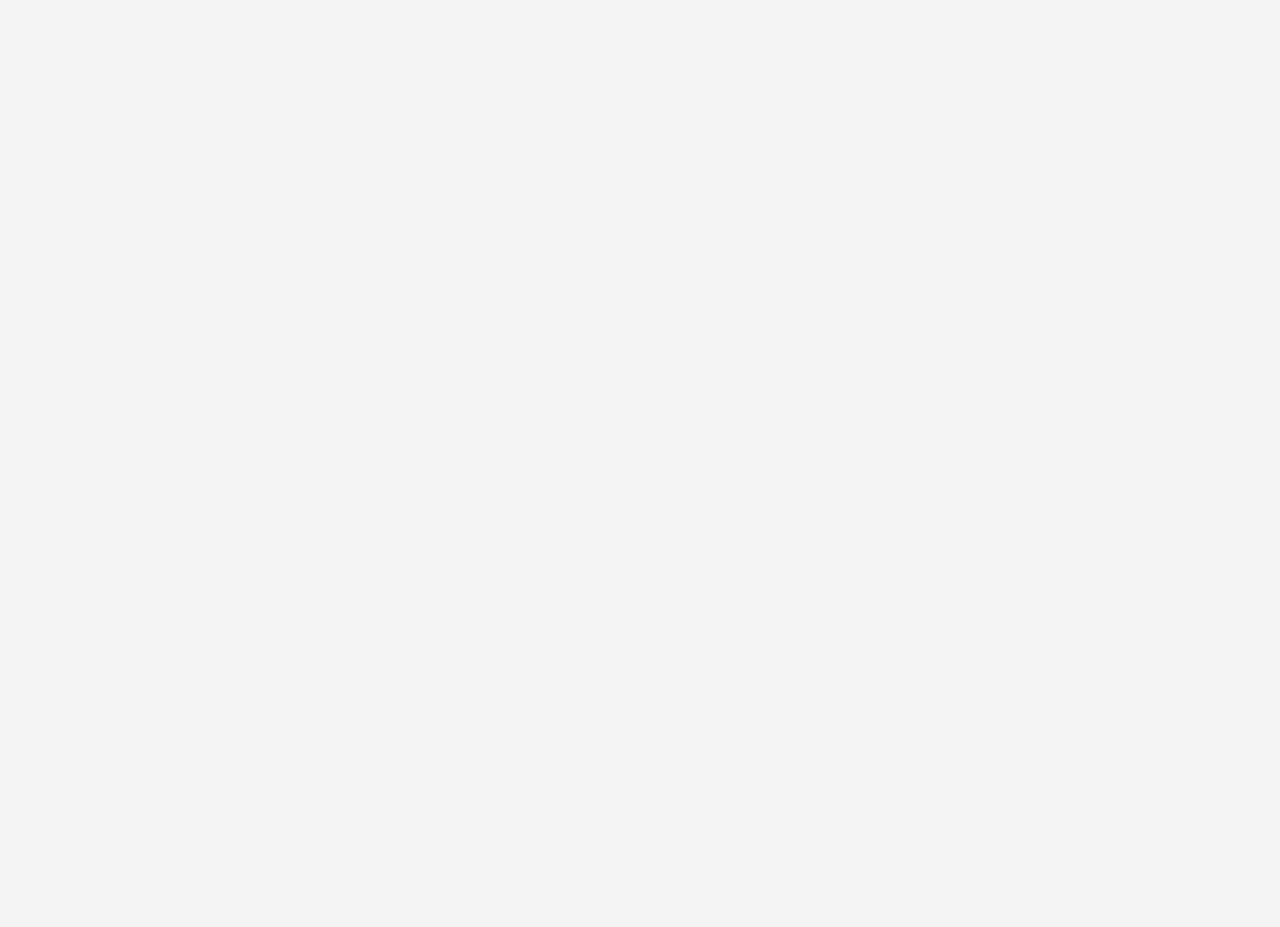
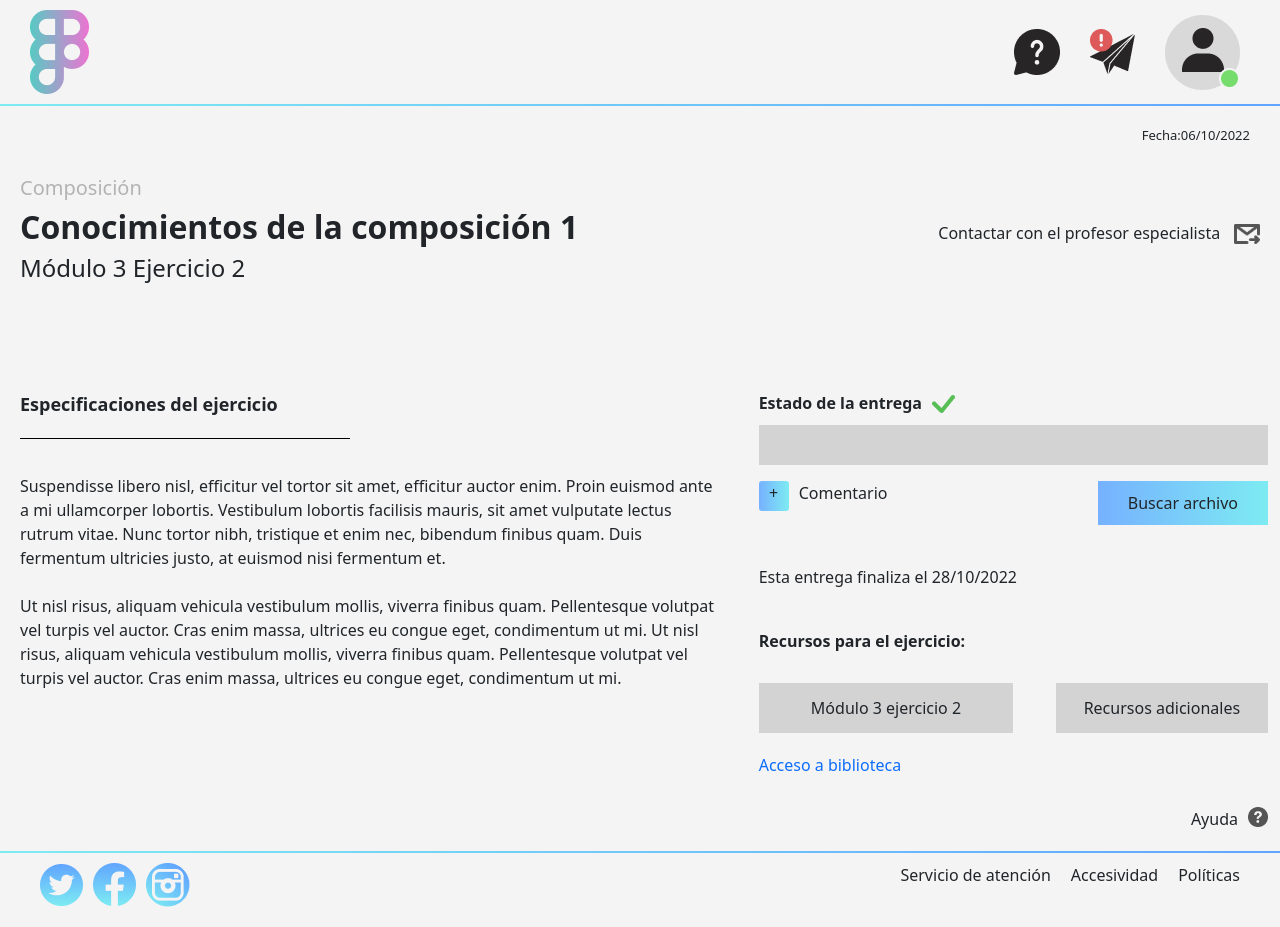
Before and after one commit to YesseniaColocho/aula-virtual, a Vue app: page /entrega in a window 1280 px wide. Before the commit this address had no page. Before the commit the page ends 800 px from the top, so only its background shows below. Built offline with nearby package versions, Linux system fonts and the light colour scheme.

Commit message:
AV-7: Pagina de entrega final

```diff
--- a/src/assets/base.scss
+++ b/src/assets/base.scss
@@ -78,3 +78,23 @@ body {
     margin: 0;
   }
 }
+::-webkit-scrollbar {
+  width: 10px;
+}
+
+/* Track */
+::-webkit-scrollbar-track {
+  background: #dddddd;
+  border-radius: 10px;
+}
+
+/* Handle */
+::-webkit-scrollbar-thumb {
+  background: rgb(161, 161, 161);
+  border-radius: 10px;
+}
+
+/* Handle on hover */
+::-webkit-scrollbar-thumb:hover {
+  background: rgb(135, 135, 135);
+}
--- a/src/assets/main.scss
+++ b/src/assets/main.scss
@@ -10,6 +10,5 @@
 a,
 .green {
   text-decoration: none;
-  color: hsla(160, 100%, 37%, 1);
   transition: 0.4s;
 }
--- a/src/router/index.js
+++ b/src/router/index.js
@@ -1,6 +1,7 @@
 import { createRouter, createWebHistory } from 'vue-router'
 import HomeView from '../views/HomeView.vue'
 import ComposicionView from '../views/ComposicionView.vue'
+import EntregaView from '../views/EntregaView.vue'
 
 const router = createRouter({
   history: createWebHistory(import.meta.env.BASE_URL),
@@ -14,6 +15,11 @@ const router = createRouter({
       path: '/composicion',
       name: 'composicion',
       component: ComposicionView
+    },
+    {
+    path: '/entrega',
+    name: 'entrega',
+    component: EntregaView
     }
   ]
 })
--- a/src/views/ComposicionView.vue
+++ b/src/views/ComposicionView.vue
@@ -243,6 +243,7 @@ import BarraSuperior from '../components/BarraSuperior.vue';
     }
 }
 
+.parte-izquierda {
     .profesor {
         margin-left: 20px;
         font-weight: 500;
@@ -285,7 +286,7 @@ import BarraSuperior from '../components/BarraSuperior.vue';
         .modulo {
             background: lightgrey;
             height: 50px;
-        width: 250px;
+            width: 75%;
             display: flex;
             align-items: center;
             padding: 20px;
@@ -294,11 +295,14 @@ import BarraSuperior from '../components/BarraSuperior.vue';
         .calificacion {
             background: lightgray;
             height: 50px;
-        width: 50px;
+            width: 20%;
             display: flex;
             align-items: center;
+            justify-content: center;
             padding: 20px;
         }
+    }
+
 }
 
 .parte-derecha {
@@ -339,7 +343,6 @@ import BarraSuperior from '../components/BarraSuperior.vue';
             }
         }
     }
-}
 
     .recursos-modulo {
         margin-top: 20px;
@@ -365,24 +368,30 @@ import BarraSuperior from '../components/BarraSuperior.vue';
             display: block;
             padding-bottom: 20px;
         }
-}
 
         .informacion-alumnado {
             display: flex;
             justify-content: space-between;
+            align-content: center;
+            align-items: center;
             margin: 20px 10px;
 
             .alumno-foro-grupos {
                 margin-top: 10px;
+                width: 75%;
+                text-align: left;
+
             }
 
             .numero-alumnados {
                 background: lightgrey;
                 height: 40px;
-        width: 50px;
+                width: 20%;
                 display: flex;
                 align-items: center;
                 justify-content: center;
             }
         }
+    }
+}
 </style>
--- /dev/null
+++ b/src/views/EntregaView.vue
@@ -0,0 +1,260 @@
+<template>
+    <main class="pagina-entrega">
+        <BarraSuperior></BarraSuperior>
+
+        <div class="fecha">
+            Fecha:06/10/2022
+        </div>
+
+        <div class="titulos">
+            <div class="titulo">
+                <h5>Composición</h5>
+                <h2>Conocimientos de la composición 1</h2>
+                <h4>Módulo 3 Ejercicio 2</h4>
+            </div>
+
+            <div class="descripcion">
+                Contactar con el profesor especialista
+                <img src="public/group.png" />
+            </div>
+
+        </div>
+
+        <div class="row">
+            <div class="especificaciones col-7">
+
+                <div class="titulo-ejercicio">
+                    Especificaciones del ejercicio
+                </div>
+
+                <div class="contenedor">
+                    <p>
+                        Suspendisse libero nisl, efficitur vel tortor sit amet, efficitur auctor enim.
+                        Proin euismod ante a mi ullamcorper lobortis. Vestibulum lobortis facilisis mauris, sit amet
+                        vulputate lectus rutrum vitae. Nunc tortor nibh, tristique et enim nec, bibendum finibus
+                        quam.
+                        Duis fermentum ultricies justo, at euismod nisi fermentum et. <br>
+                        <br>
+                        Ut nisl risus, aliquam vehicula vestibulum mollis, viverra finibus quam. Pellentesque
+                        volutpat
+                        vel turpis vel auctor. Cras enim massa, ultrices eu congue eget, condimentum ut mi. Ut nisl
+                        risus, aliquam vehicula vestibulum mollis, viverra finibus quam. Pellentesque
+                        volutpat
+                        vel turpis vel auctor. Cras enim massa, ultrices eu congue eget, condimentum ut mi.
+                        <br>
+                        <br>
+                        <br>
+                        <br>
+                        <br>
+                        <br>
+                        Entrega en PDF. Comprovad que el documento se lee correctamente.
+                    </p>
+                </div>
+            </div>
+
+            <div class="entrega col-5">
+                <strong>Estado de la entrega</strong>
+                <img src="public/chek.png" />
+
+                <div class="archivo">
+                    <label for="archivo-entrega"></label>
+                    <input type="file" id="archivo-entrega" />
+                </div>
+
+                <div class="botones-entrega">
+                    <div class="boton-mas">
+                        <span>+</span>Comentario
+                    </div>
+                    <div class="boton-archivo">
+                        <label for="archivo-entrega">Buscar archivo</label>
+                    </div>
+                </div>
+
+                <div class="informacion">
+                    Esta entrega finaliza el 28/10/2022
+                </div>
+
+                <div class="recursos-para-ejericio">
+                    Recursos para el ejercicio:
+                </div>
+
+                <div class="row">
+                    <div class="recursos col-6">
+                        Módulo 3 ejercicio 2
+                    </div>
+
+                    <div class="col-1"></div>
+
+                    <div class="recursos-adicionales col-5">
+                        Recursos adicionales
+                    </div>
+
+                </div>
+
+                <div class="biblioteca">
+                    <a href="#">Acceso a biblioteca</a>
+                </div>
+
+                <div class="ayuda">
+                Ayuda
+                <img src="public/pregunta.png"/>
+            </div>
+
+            </div>
+
+
+        </div>
+
+        <BarraInferior></BarraInferior>
+
+    </main>
+</template>
+
+<script setup>
+import BarraInferior from '../components/BarraInferior.vue';
+import BarraSuperior from '../components/BarraSuperior.vue';
+
+
+</script>
+
+<style scoped lang="scss">
+.pagina-entrega{
+    footer{
+        margin-top: 0px;
+    }
+}
+.fecha {
+    display: flex;
+    justify-content: flex-end;
+    margin-right: 30px;
+    margin-top: 20px;
+    font-size: small;
+
+}
+
+.titulos {
+    display: flex;
+    justify-content: space-between;
+    margin: 30px 20px 0 20px;
+    margin-bottom: 100px;
+
+    h5 {
+        color: rgb(179, 179, 179);
+    }
+
+    h2 {
+        font-weight: bold;
+    }
+
+    img {
+        margin-left: 10px;
+        height: 20px;
+    }
+
+    .descripcion {
+        margin-top: 45px;
+    }
+}
+
+.especificaciones {
+    padding-left: 20px;
+
+    .titulo-ejercicio {
+        font-weight: bold;
+        font-size: large;
+        border-bottom: 1px black solid;
+        padding-bottom: 20px;
+        width: 330px;
+        margin-bottom: 35px;
+    }
+}
+
+.contenedor {
+    max-height: 300px;
+    overflow-y: auto;
+    padding-right: 10px;
+    margin-bottom: 20px;
+}
+
+.entrega {
+    margin-bottom: 20px;
+
+    img {
+        margin-left: 10px;
+    }
+
+    .archivo {
+        label {
+            background: lightgray;
+            width: 100%;
+            padding: 10px;
+            margin: 10px 0;
+            height: 40px;
+        }
+
+        input {
+            display: none;
+        }
+    }
+
+    .botones-entrega {
+        display: flex;
+        justify-content: space-between;
+        margin-bottom: 40px;
+
+        .boton-mas {
+
+            span {
+                background: linear-gradient(to right, #76B1FF, #7DEBF2);
+                height: 30px;
+                width: 30px;
+                border-radius: 3px;
+                display: inline-flex;
+                justify-content: center;
+                margin-right: 10px;
+            }
+        }
+
+        .boton-archivo {
+            background: linear-gradient(to right, #76B1FF, #7DEBF2);
+            padding: 10px 30px;
+        }
+    }
+
+    .informacion {
+        margin-bottom: 40px;
+    }
+    .recursos-para-ejericio{
+        font-weight: bold;
+        margin-bottom: 30px;
+    }
+
+    .recursos{
+        background: lightgray;
+        height: 50px;
+        display: flex;
+        justify-content: center;
+        align-items: center;
+        text-align: center;
+    }
+    .recursos-adicionales{
+        background: lightgray;
+        display: flex;
+        justify-content: center;
+        align-items: center;
+        text-align: center;
+    }
+    .biblioteca{
+        margin-top: 20px;
+    }
+    .ayuda{
+    margin-top: 30px;
+    display: flex;
+    justify-content: flex-end;
+    img{
+        height: 20px;
+    }
+}
+}
+
+</style>
```
Also changed, not shown: public/chek.png (added), public/pregunta.png (added). Lines whose indentation alone changed are shown as unchanged.
